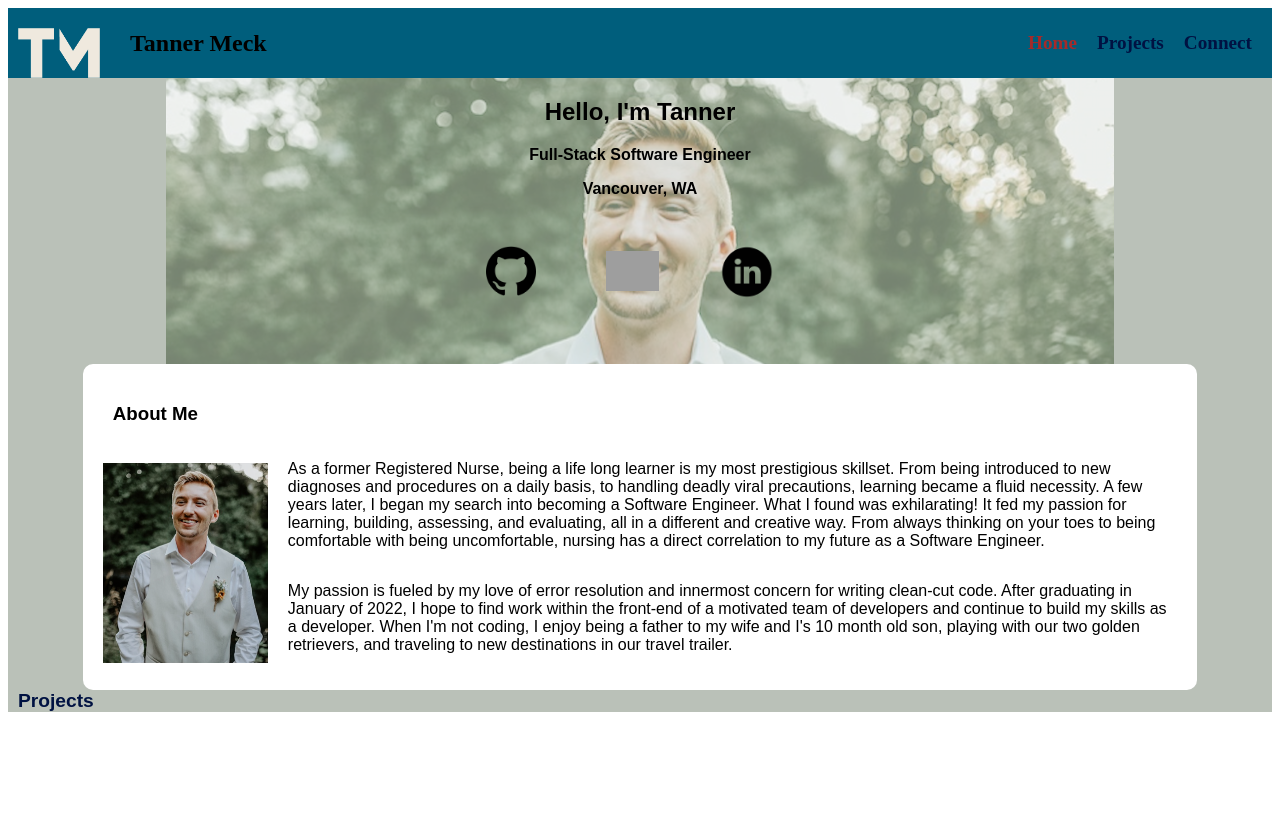
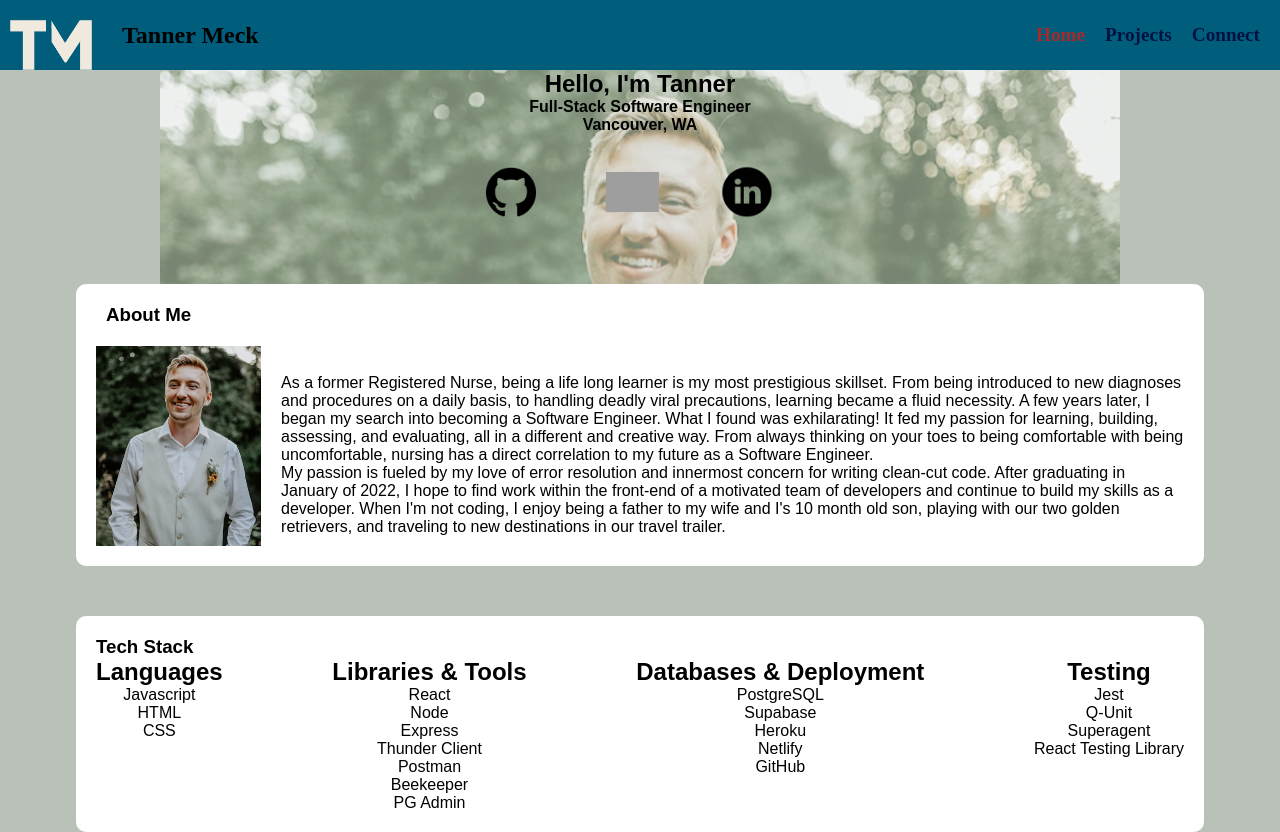
Before and after one commit to tannermeck/Graduate-Portfolio, a React app: page / in a window 1280 px wide. Before the commit the page ends 800 px from the top, so only its background shows below. Built offline with nearby package versions, Linux system fonts and the light colour scheme; grey boxes are pictures that could not be loaded.

Commit message:
added css file for app.jsx to get rid of white space

```diff
--- a/src/App.jsx
+++ b/src/App.jsx
@@ -3,10 +3,11 @@ import Header from "./components/header/Header";
 import Contact from "./views/contact/Contact";
 import Home from "./views/home/Home";
 import Projects from "./views/projects/Projects";
+import style from './app.css';
 
 export default function App() {
   return (
-    <Router>
+    <Router className={style}>
       <Header />
       <Switch>
         <Route exact path='/'>
--- /dev/null
+++ b/src/app.css
@@ -0,0 +1,3 @@
+* {
+    margin: 0;
+}
--- a/src/components/header/header.css
+++ b/src/components/header/header.css
@@ -16,6 +16,7 @@
     margin-right: 10px;
     /* display: flex;
     justify-content: center; */
+    margin-top:0px;
 }
 .linkContainer {
     display: flex;
--- a/src/index.html
+++ b/src/index.html
@@ -5,7 +5,7 @@
   <meta charset="UTF-8">
   <meta name="viewport" content="width=device-width, initial-scale=1.0">
   <meta http-equiv="X-UA-Compatible" content="ie=edge">
-  <title>react-template</title>
+  <title>Tanner Meck's Portfolio</title>
 </head>
 
 <body>
--- a/src/views/home/Home.jsx
+++ b/src/views/home/Home.jsx
@@ -41,9 +41,40 @@ export default function Home(){
                 </p>*/}
 
             </section>
-            <section>
-                <div>
-                    <NavLink to='/projects'>Projects</NavLink>
+            <section className={style.techStackParent}>
+                <h1>Tech Stack</h1>
+                <div className={style.techStackContainer}>
+                    <span className={style.techStackSpan}>
+                        <h2>Languages</h2>
+                        <p>Javascript</p>
+                        <p>HTML</p>
+                        <p>CSS</p>
+                    </span>
+                    <span className={style.techStackSpan}>
+                        <h2>{`Libraries & Tools`}</h2>
+                        <p>React</p>
+                        <p>Node</p>
+                        <p>Express</p>
+                        <p>Thunder Client</p>
+                        <p>Postman</p>
+                        <p>Beekeeper</p>
+                        <p>PG Admin</p>
+                    </span>
+                    <span className={style.techStackSpan}>
+                        <h2>{`Databases & Deployment`}</h2>
+                        <p>PostgreSQL</p>
+                        <p>Supabase</p>
+                        <p>Heroku</p>
+                        <p>Netlify</p>
+                        <p>GitHub</p>
+                    </span>
+                    <span className={style.techStackSpan}>
+                        <h2>Testing</h2>
+                        <p>Jest</p>
+                        <p>Q-Unit</p>
+                        <p>Superagent</p>
+                        <p>React Testing Library</p>
+                    </span>
                 </div>
             </section>
         </article>
--- a/src/views/home/home.css
+++ b/src/views/home/home.css
@@ -1,5 +1,6 @@
 .homeContainer {
     background-color: #BAC1B8;
+    width:100vw;
     font-family: sans-serif;
     background-image: url('../../assets/background-profile.png');
     background-repeat: no-repeat;
@@ -63,3 +64,21 @@ img {
     flex-direction: column;
     margin-top: 60px;
 }
+
+
+.techStackParent {
+    background-color: white;
+    width: 85%;
+    margin: auto;
+    padding: 20px;
+    border-radius: 10px;
+    margin-top: 50px;
+}
+.techStackContainer {
+    display: flex;
+    flex-direction: row;
+    justify-content: space-between;
+}
+.techStackSpan {
+    text-align: center;
+}
```
